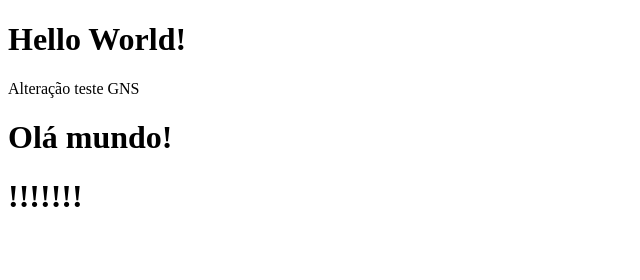
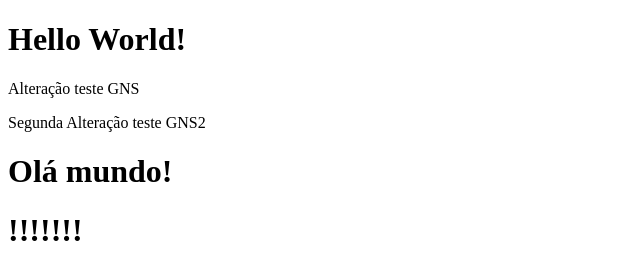
Before and after one commit to leoG-silva/usabilidade-desenvolvimentoweb-mobile-jogos, a plain HTML site: page src/index.html in a window 1280 px wide. Shown: the whole page, without its empty margins (0-640 px from the left). Drawn offline with Linux system fonts and the light colour scheme.

Commit message:
teste GNS

```diff
--- a/src/index.html
+++ b/src/index.html
@@ -9,6 +9,7 @@
     <body>
         <h1>Hello World!</h1>
         <p>Alteração teste GNS</p>
+        <p>Segunda Alteração teste GNS2</p>
         <h1>Olá mundo!</h1>
         <h1>!!!!!!!</h1>
     </body>
```
